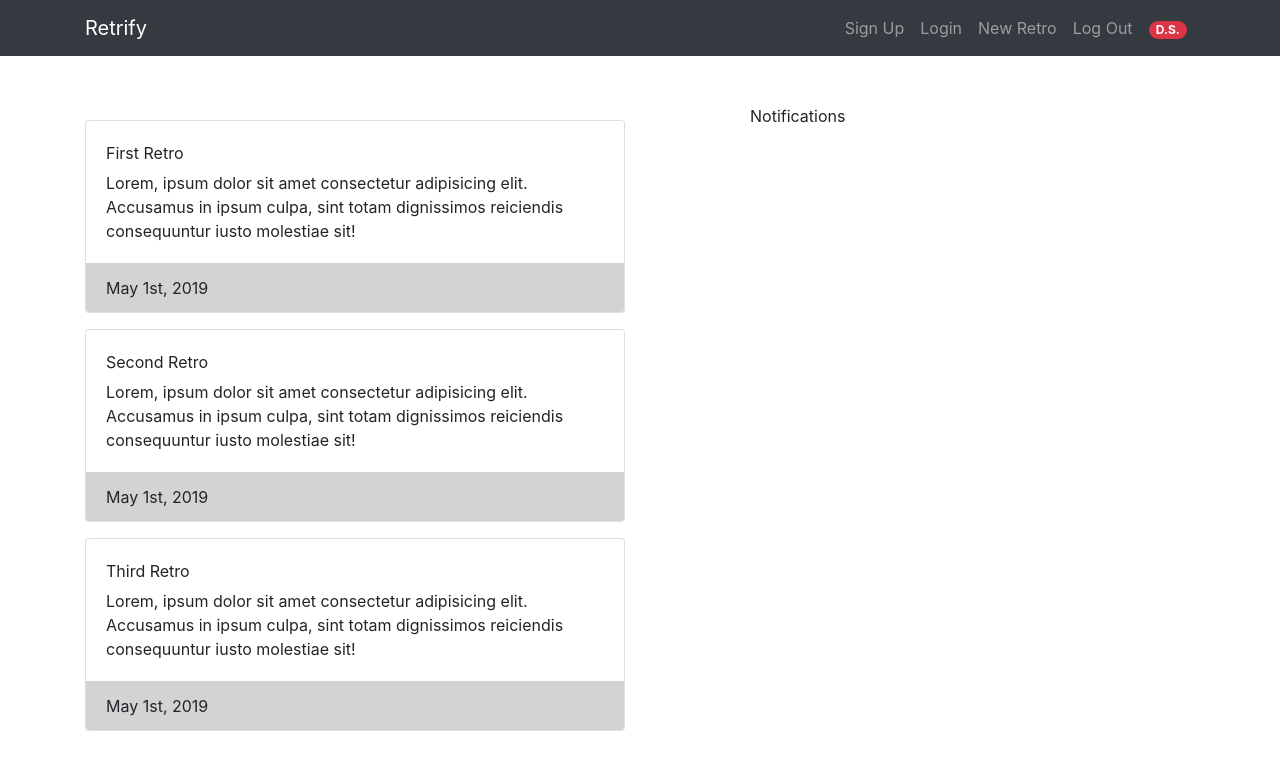
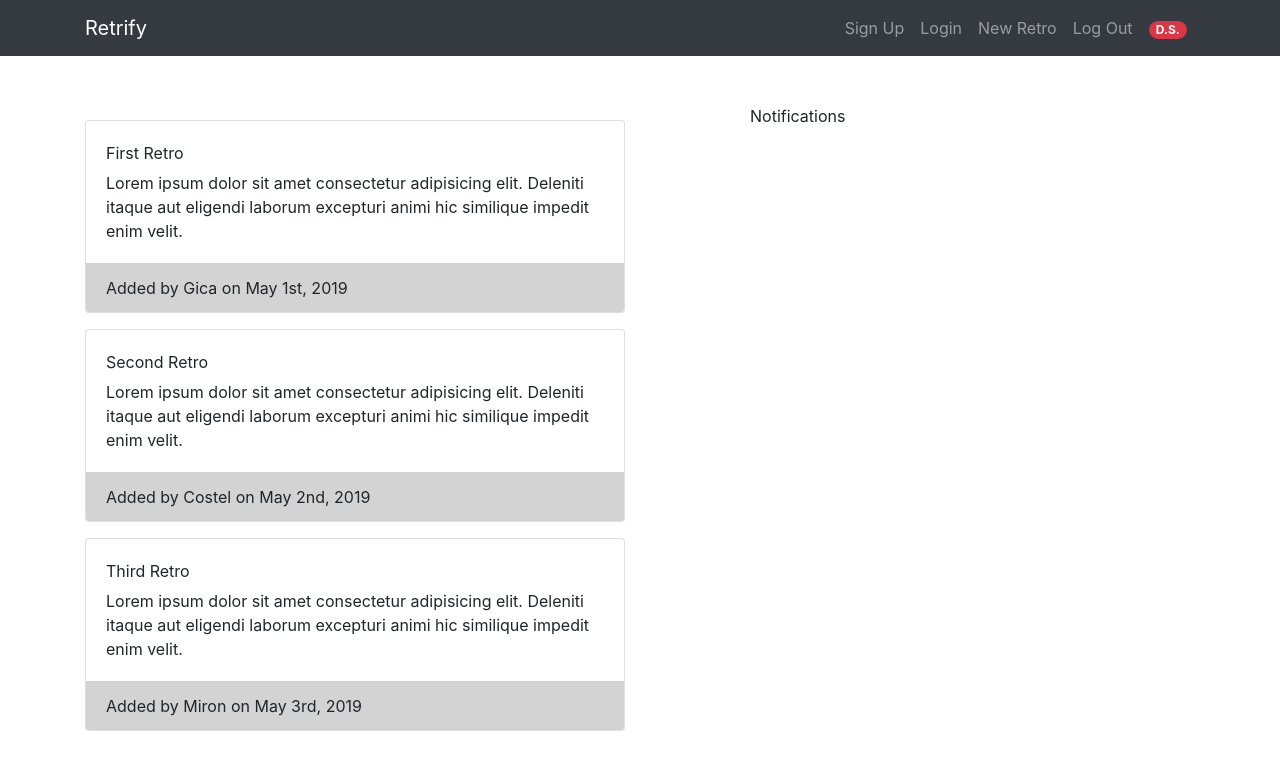
Before and after one commit to DanielStoica85/retrify, a React (Create React App) app: page / in a window 1280 px wide. Shown: the top 770 px of the page. Built offline with nearby package versions, Linux system fonts and the light colour scheme.

Commit message:
Add description to retros.

```diff
--- a/src/actions/retros.js
+++ b/src/actions/retros.js
@@ -3,6 +3,7 @@ import uuid from 'uuid';
 // Add retro
 export const addRetro = ({
     title = '',
+    author = '',
     description = '',
     createdAt = 0
 } = {}) => ({
@@ -10,6 +11,7 @@ export const addRetro = ({
     retro: {
         id: uuid(),
         title,
+        author,
         description,
         createdAt
     }
--- a/src/components/retros/AddRetro.js
+++ b/src/components/retros/AddRetro.js
@@ -5,7 +5,8 @@ import { Button, Container, Form, FormGroup } from 'reactstrap';
 class AddRetro extends Component {
     state = {
         title: '',
-        description: ''
+        description: '',
+        author: ''
     };
 
     handleChange = e => {
@@ -32,6 +33,14 @@ class AddRetro extends Component {
                         handleChange={this.handleChange}
                     />
                     <LabeledFormInput
+                        labelText="Author Name"
+                        labelFor="author"
+                        inputType="text"
+                        inputName="author"
+                        inputId="author"
+                        handleChange={this.handleChange}
+                    />
+                    <LabeledFormInput
                         labelText="Description"
                         labelFor="description"
                         inputType="textarea"
--- a/src/components/retros/Retro.js
+++ b/src/components/retros/Retro.js
@@ -9,7 +9,7 @@ import {
 import PropTypes from 'prop-types';
 
 const Retro = props => {
-    const { title, description, date } = props.retro;
+    const { title, author, description, date } = props.retro;
     return (
         <div>
             <Card className="mt-3">
@@ -23,7 +23,7 @@ const Retro = props => {
                         borderColor: 'lightgray'
                     }}
                 >
-                    {date}
+                    Added by {author} on {date}
                 </CardFooter>
             </Card>
         </div>
--- a/src/reducers/retros.js
+++ b/src/reducers/retros.js
@@ -3,23 +3,26 @@ const retrosReducerDefaultState = [
     {
         id: 1,
         title: 'First Retro',
+        author: 'Gica',
         description:
-            'Lorem, ipsum dolor sit amet consectetur adipisicing elit. Accusamus in ipsum culpa, sint totam dignissimos reiciendis consequuntur iusto molestiae sit!',
+            'Lorem ipsum dolor sit amet consectetur adipisicing elit. Deleniti itaque aut eligendi laborum excepturi animi hic similique impedit enim velit.',
         date: 'May 1st, 2019'
     },
     {
         id: 2,
         title: 'Second Retro',
+        author: 'Costel',
         description:
-            'Lorem, ipsum dolor sit amet consectetur adipisicing elit. Accusamus in ipsum culpa, sint totam dignissimos reiciendis consequuntur iusto molestiae sit!',
-        date: 'May 1st, 2019'
+            'Lorem ipsum dolor sit amet consectetur adipisicing elit. Deleniti itaque aut eligendi laborum excepturi animi hic similique impedit enim velit.',
+        date: 'May 2nd, 2019'
     },
     {
         id: 3,
         title: 'Third Retro',
+        author: 'Miron',
         description:
-            'Lorem, ipsum dolor sit amet consectetur adipisicing elit. Accusamus in ipsum culpa, sint totam dignissimos reiciendis consequuntur iusto molestiae sit!',
-        date: 'May 1st, 2019'
+            'Lorem ipsum dolor sit amet consectetur adipisicing elit. Deleniti itaque aut eligendi laborum excepturi animi hic similique impedit enim velit.',
+        date: 'May 3rd, 2019'
     }
 ];
 
```
